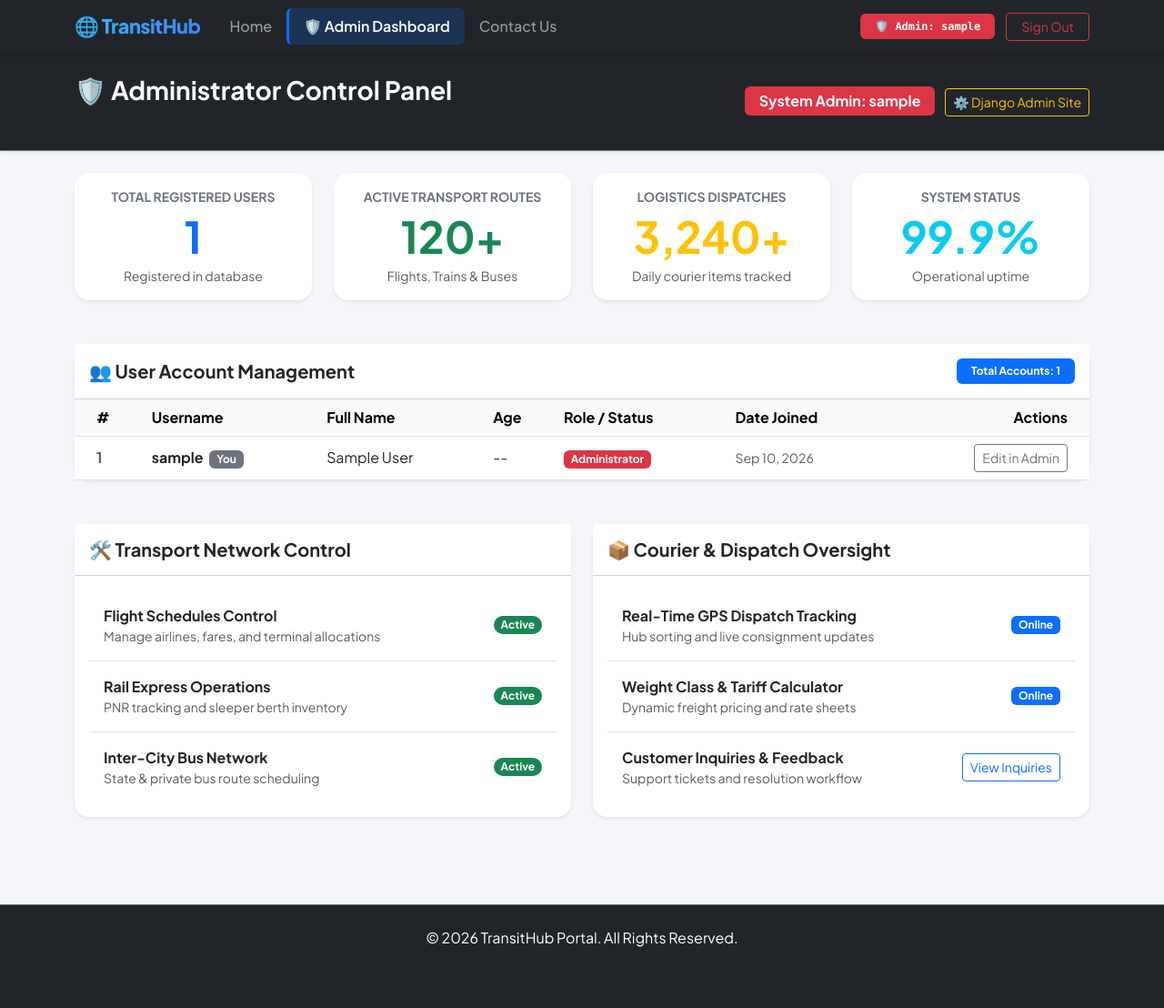
After one commit to soulcrusher5643-cell/django-route-transport-trimil, a Django app: page /dashboard/admin/ in a window 1280 px wide. The commit adds this page. Shown: the whole page at 91% size. Run offline with Django 5.2, Linux system fonts and the light colour scheme; the visitor is signed in with stand-in values (Sample User, id 1); data comes from the database, SQL or seed files in the repository.

Commit message:
Remove About Topic page and add separate role-based Admin and User dashboards

```diff
--- a/myapp/urls.py
+++ b/myapp/urls.py
@@ -2,10 +2,12 @@ from django.urls import path
 from . import views
 
 urlpatterns = [
-    path('',views.home_view,name='home'),
+    path('', views.home_view, name='home'),
+    path('dashboard/', views.dashboard_view, name='dashboard'),
+    path('dashboard/admin/', views.admin_dashboard, name='admin_dashboard'),
+    path('dashboard/user/', views.user_dashboard, name='user_dashboard'),
     path('signup/', views.Sign_Up, name='Sign_Up'),
     path('signin/', views.Sign_In, name='Sign_In'),
     path('logout/', views.Signout, name='logout'),
-    path('about/', views.about_view, name='about'),
     path('contact/', views.contact_view, name='contact'),
 ]
--- a/myapp/views.py
+++ b/myapp/views.py
@@ -1,15 +1,41 @@
 from django.shortcuts import render, redirect
 from django.contrib.auth import authenticate, login, logout
+from django.contrib.auth.decorators import login_required
 from .models import Register
 
-# Create your views here.
-from django.shortcuts import render
-
 def home_view(request):
+    if request.user.is_authenticated:
+        if request.user.is_staff or request.user.is_superuser:
+            return redirect('admin_dashboard')
+        return redirect('user_dashboard')
     return render(request, 'home.html', {'active_page': 'home'})
 
-def about_view(request):
-    return render(request, 'about.html', {'active_page': 'about'})
+def dashboard_view(request):
+    if not request.user.is_authenticated:
+        return redirect('Sign_In')
+    if request.user.is_staff or request.user.is_superuser:
+        return redirect('admin_dashboard')
+    return redirect('user_dashboard')
+
+@login_required
+def admin_dashboard(request):
+    if not (request.user.is_staff or request.user.is_superuser):
+        return redirect('user_dashboard')
+    users_list = Register.objects.all().order_by('-date_joined')
+    total_users = users_list.count()
+    context = {
+        'active_page': 'admin_dashboard',
+        'users_list': users_list,
+        'total_users': total_users,
+    }
+    return render(request, 'admin_dashboard.html', context)
+
+@login_required
+def user_dashboard(request):
+    context = {
+        'active_page': 'user_dashboard',
+    }
+    return render(request, 'user_dashboard.html', context)
 
 def contact_view(request):
     context = {'active_page': 'contact'}
@@ -24,7 +50,9 @@ def Sign_In(request):
         user = authenticate(request, username=username, password=password)
         if user is not None:
             login(request, user)
-            return redirect('home')
+            if user.is_staff or user.is_superuser:
+                return redirect('admin_dashboard')
+            return redirect('user_dashboard')
         else:
             return render(request, 'Sign_In.html', {'error': 'Invalid username or password', 'active_page': 'signin'})
     return render(request, 'Sign_In.html', {'active_page': 'signin'})
@@ -36,7 +64,7 @@ def Sign_Up(request):
         password = request.POST.get('password')
         username = request.POST.get('username')
         age_val = int(age) if age and str(age).isdigit() else 0
-        Register.objects.create_user(username=username, password=password, name=name, age=age_val)
+        user = Register.objects.create_user(username=username, password=password, name=name, age=age_val)
         return redirect('Sign_In')
     return render(request, 'Sign_Up.html', {'active_page': 'signup'})
 
--- /dev/null
+++ b/templates/admin_dashboard.html
@@ -0,0 +1,175 @@
+{% extends 'base.html' %}
+{% load static %}
+
+{% block content %}
+<div class="bg-dark text-white py-4 mb-4 border-bottom border-secondary shadow-sm">
+    <div class="container d-flex justify-content-between align-items-center flex-wrap gap-3">
+        <div>
+            <h1 class="h3 fw-bold mb-1">🛡️ Administrator Control Panel</h1>
+            <p class="text-muted mb-0 small">System oversight, user management, and transport telemetry analytics.</p>
+        </div>
+        <div>
+            <span class="badge bg-danger fs-6 px-3 py-2">System Admin: {{ request.user.username }}</span>
+            <a href="/admin/" target="_blank" class="btn btn-outline-warning btn-sm ms-2">⚙️ Django Admin Site</a>
+        </div>
+    </div>
+</div>
+
+<div class="container mb-5">
+    <!-- Stat Cards -->
+    <div class="row g-4 mb-5 text-center">
+        <div class="col-md-3">
+            <div class="card p-3 shadow-sm border-0 bg-white">
+                <div class="text-secondary small fw-bold text-uppercase">Total Registered Users</div>
+                <div class="display-5 fw-bold text-primary my-1">{{ total_users|default:1 }}</div>
+                <div class="text-muted small">Registered in database</div>
+            </div>
+        </div>
+        <div class="col-md-3">
+            <div class="card p-3 shadow-sm border-0 bg-white">
+                <div class="text-secondary small fw-bold text-uppercase">Active Transport Routes</div>
+                <div class="display-5 fw-bold text-success my-1">120+</div>
+                <div class="text-muted small">Flights, Trains & Buses</div>
+            </div>
+        </div>
+        <div class="col-md-3">
+            <div class="card p-3 shadow-sm border-0 bg-white">
+                <div class="text-secondary small fw-bold text-uppercase">Logistics Dispatches</div>
+                <div class="display-5 fw-bold text-warning my-1">3,240+</div>
+                <div class="text-muted small">Daily courier items tracked</div>
+            </div>
+        </div>
+        <div class="col-md-3">
+            <div class="card p-3 shadow-sm border-0 bg-white">
+                <div class="text-secondary small fw-bold text-uppercase">System Status</div>
+                <div class="display-5 fw-bold text-info my-1">99.9%</div>
+                <div class="text-muted small">Operational uptime</div>
+            </div>
+        </div>
+    </div>
+
+    <!-- Admin User Management Table -->
+    <div class="card shadow-sm border-0 mb-5">
+        <div class="card-header bg-white py-3 d-flex justify-content-between align-items-center">
+            <h5 class="mb-0 fw-bold text-dark">👥 User Account Management</h5>
+            <span class="badge bg-primary px-3 py-2">Total Accounts: {{ users_list|length }}</span>
+        </div>
+        <div class="card-body p-0">
+            <div class="table-responsive">
+                <table class="table table-hover align-middle mb-0">
+                    <thead class="table-light">
+                        <tr>
+                            <th class="ps-4">#</th>
+                            <th>Username</th>
+                            <th>Full Name</th>
+                            <th>Age</th>
+                            <th>Role / Status</th>
+                            <th>Date Joined</th>
+                            <th class="text-end pe-4">Actions</th>
+                        </tr>
+                    </thead>
+                    <tbody>
+                        {% for user in users_list %}
+                        <tr>
+                            <td class="ps-4 fw-bold text-muted">{{ forloop.counter }}</td>
+                            <td>
+                                <strong class="text-dark">{{ user.username }}</strong>
+                                {% if user.id == request.user.id %}
+                                    <span class="badge bg-secondary ms-1">You</span>
+                                {% endif %}
+                            </td>
+                            <td>{{ user.name|default:"N/A" }}</td>
+                            <td>{{ user.age|default:"--" }}</td>
+                            <td>
+                                {% if user.is_superuser or user.is_staff %}
+                                    <span class="badge bg-danger">Administrator</span>
+                                {% else %}
+                                    <span class="badge bg-primary">Standard User</span>
+                                {% endif %}
+                            </td>
+                            <td class="text-muted small">{{ user.date_joined|date:"M d, Y" }}</td>
+                            <td class="text-end pe-4">
+                                <a href="/admin/myapp/register/{{ user.id }}/change/" target="_blank" class="btn btn-sm btn-outline-secondary">Edit in Admin</a>
+                            </td>
+                        </tr>
+                        {% empty %}
+                        <tr>
+                            <td colspan="7" class="text-center py-4 text-muted">No users found in database.</td>
+                        </tr>
+                        {% endfor %}
+                    </tbody>
+                </table>
+            </div>
+        </div>
+    </div>
+
+    <!-- System Telemetry & Operations -->
+    <div class="row g-4">
+        <div class="col-md-6">
+            <div class="card shadow-sm border-0 h-100">
+                <div class="card-header bg-white py-3">
+                    <h5 class="mb-0 fw-bold text-dark">🛠️ Transport Network Control</h5>
+                </div>
+                <div class="card-body">
+                    <ul class="list-group list-group-flush">
+                        <li class="list-group-item d-flex justify-content-between align-items-center py-3">
+                            <div>
+                                <strong>Flight Schedules Control</strong>
+                                <div class="text-muted small">Manage airlines, fares, and terminal allocations</div>
+                            </div>
+                            <span class="badge bg-success rounded-pill">Active</span>
+                        </li>
+                        <li class="list-group-item d-flex justify-content-between align-items-center py-3">
+                            <div>
+                                <strong>Rail Express Operations</strong>
+                                <div class="text-muted small">PNR tracking and sleeper berth inventory</div>
+                            </div>
+                            <span class="badge bg-success rounded-pill">Active</span>
+                        </li>
+                        <li class="list-group-item d-flex justify-content-between align-items-center py-3">
+                            <div>
+                                <strong>Inter-City Bus Network</strong>
+                                <div class="text-muted small">State & private bus route scheduling</div>
+                            </div>
+                            <span class="badge bg-success rounded-pill">Active</span>
+                        </li>
+                    </ul>
+                </div>
+            </div>
+        </div>
+
+        <div class="col-md-6">
+            <div class="card shadow-sm border-0 h-100">
+                <div class="card-header bg-white py-3">
+                    <h5 class="mb-0 fw-bold text-dark">📦 Courier & Dispatch Oversight</h5>
+                </div>
+                <div class="card-body">
+                    <ul class="list-group list-group-flush">
+                        <li class="list-group-item d-flex justify-content-between align-items-center py-3">
+                            <div>
+                                <strong>Real-Time GPS Dispatch Tracking</strong>
+                                <div class="text-muted small">Hub sorting and live consignment updates</div>
+                            </div>
+                            <span class="badge bg-primary">Online</span>
+                        </li>
+                        <li class="list-group-item d-flex justify-content-between align-items-center py-3">
+                            <div>
+                                <strong>Weight Class & Tariff Calculator</strong>
+                                <div class="text-muted small">Dynamic freight pricing and rate sheets</div>
+                            </div>
+                            <span class="badge bg-primary">Online</span>
+                        </li>
+                        <li class="list-group-item d-flex justify-content-between align-items-center py-3">
+                            <div>
+                                <strong>Customer Inquiries & Feedback</strong>
+                                <div class="text-muted small">Support tickets and resolution workflow</div>
+                            </div>
+                            <a href="{% url 'contact' %}" class="btn btn-sm btn-outline-primary">View Inquiries</a>
+                        </li>
+                    </ul>
+                </div>
+            </div>
+        </div>
+    </div>
+</div>
+{% endblock %}
--- a/templates/base.html
+++ b/templates/base.html
@@ -21,16 +21,28 @@
                     <li class="nav-item">
                         <a class="nav-link {% if active_page == 'home' %}active active-custom{% endif %}" href="{% url 'home' %}">Home</a>
                     </li>
-                    <li class="nav-item">
-                        <a class="nav-link {% if active_page == 'about' %}active active-custom{% endif %}" href="{% url 'about' %}">About Topic</a>
-                    </li>
+                    {% if request.user.is_authenticated %}
+                        {% if request.user.is_staff or request.user.is_superuser %}
+                            <li class="nav-item">
+                                <a class="nav-link {% if active_page == 'admin_dashboard' %}active active-custom{% endif %}" href="{% url 'admin_dashboard' %}">🛡️ Admin Dashboard</a>
+                            </li>
+                        {% else %}
+                            <li class="nav-item">
+                                <a class="nav-link {% if active_page == 'user_dashboard' %}active active-custom{% endif %}" href="{% url 'user_dashboard' %}">👤 My Dashboard</a>
+                            </li>
+                        {% endif %}
+                    {% endif %}
                     <li class="nav-item">
                         <a class="nav-link {% if active_page == 'contact' %}active active-custom{% endif %}" href="{% url 'contact' %}">Contact Us</a>
                     </li>
                 </ul>
                 <div class="d-flex align-items-center gap-2 mt-2 mt-lg-0">
                     {% if request.user.is_authenticated %}
-                        <span class="badge bg-secondary px-3 py-2 me-1 font-monospace">👤 {{ request.user.username }}</span>
+                        {% if request.user.is_staff or request.user.is_superuser %}
+                            <span class="badge bg-danger px-3 py-2 me-1 font-monospace">🛡️ Admin: {{ request.user.username }}</span>
+                        {% else %}
+                            <span class="badge bg-primary px-3 py-2 me-1 font-monospace">👤 {{ request.user.username }}</span>
+                        {% endif %}
                         <a href="{% url 'logout' %}" class="btn btn-outline-danger btn-sm px-3">Sign Out</a>
                     {% else %}
                         <a href="{% url 'Sign_In' %}" class="btn btn-outline-light btn-sm px-3">Sign In</a>
```
Also changed, not shown: myapp/tests.py (+25 -23 lines), templates/about.html (deleted, +0 -83 lines), templates/home.html (+19 -5 lines), templates/user_dashboard.html (added, +151 -0 lines).
